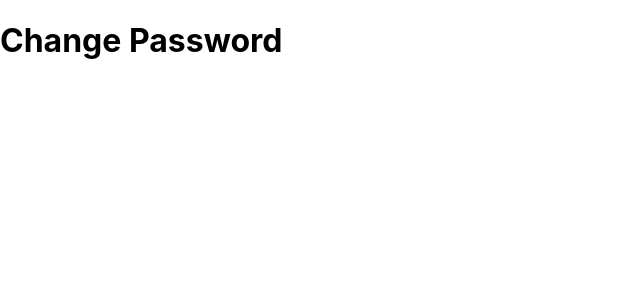
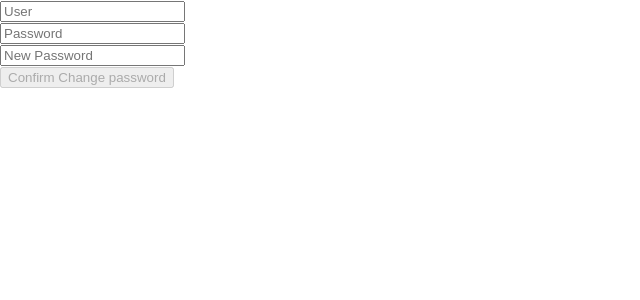
Before and after one commit to OmarMutd/Cross-Chat, a React (Create React App) app: page /ChangePassword in a window 1280 px wide. Shown: the top 300 px of the page, without its empty margins (0-640 px from the left). Built offline with nearby package versions, Linux system fonts and the light colour scheme.

Commit message:
updated deleteaccount & change password componenet

```diff
--- a/src/ChangePassword/ChangePassword.js
+++ b/src/ChangePassword/ChangePassword.js
@@ -1,12 +1,26 @@
-import React from 'react'
+import React, { useState } from 'react';
 import './ChangePassword.css'
 
 function ChangePassword() {
+    const [name, setName] = useState('');
+    const [password, setPassword] = useState('');
+    const [newpassword, setNewPassword] = useState('');
+
     return (
         <div>
-            <h1>Change Password</h1>
+            <form>
+
+            <div><input placeholder="User" className="user-box" type="text" onChange={(event) => setName(event.target.value)} ></input></div>
+            <div><input placeholder="Password" className="password-box" type="password" onChange={(event) => setPassword(event.target.value)} ></input> </div>
+            <div><input placeholder="New Password" className="new-password-box" type="password" onChange={(event) => setNewPassword(event.target.value)} ></input> </div>
+
+            <button disabled={!name || !password || !newpassword}>
+            Confirm Change password
+            </button>
+
+            </form>
         </div>
     )
 }
 
-export default ChangePassword
+export default ChangePassword;
--- a/src/DeleteAccount/DeleteAccount.js
+++ b/src/DeleteAccount/DeleteAccount.js
@@ -1,12 +1,19 @@
-import React from 'react'
+import React, {useState} from 'react'
 import './DeleteAccount.css'
 
+
 function DeleteAccount() {
+    const [name, setName] = useState('');
+    const [password, setPassword] = useState('');
+
     return (
         <div>
-            <h1>Delete Account</h1>
+            <div><input placeholder="User" className="user-box" type="text" onChange={(event) => setName(event.target.value)} ></input></div>
+            <div><input placeholder="Password" className="password-box" type="password" onChange={(event) => setPassword(event.target.value)} ></input> </div>
+
+            <button disabled={!name || !password}> Confirm Delete Account </button>
         </div>
     )
 }
 
-export default DeleteAccount
+export default DeleteAccount;
--- a/src/LandingPage/LandingPage.js
+++ b/src/LandingPage/LandingPage.js
@@ -25,9 +25,9 @@ export class LandingPage extends Component {
     <Link to="/CreateAnAccount">Create An Account</Link>
     </button>
 
-    <button className='manage-account'>
-      <Link to='/ManageAccount'>Manage Account</Link>
-    </button>
+            <button className='manage-account'>
+            <Link to='/ManageAccount'>Manage Account</Link>
+            </button>
 
       </div>
       </div>
```
Also changed, not shown: todo.txt.
